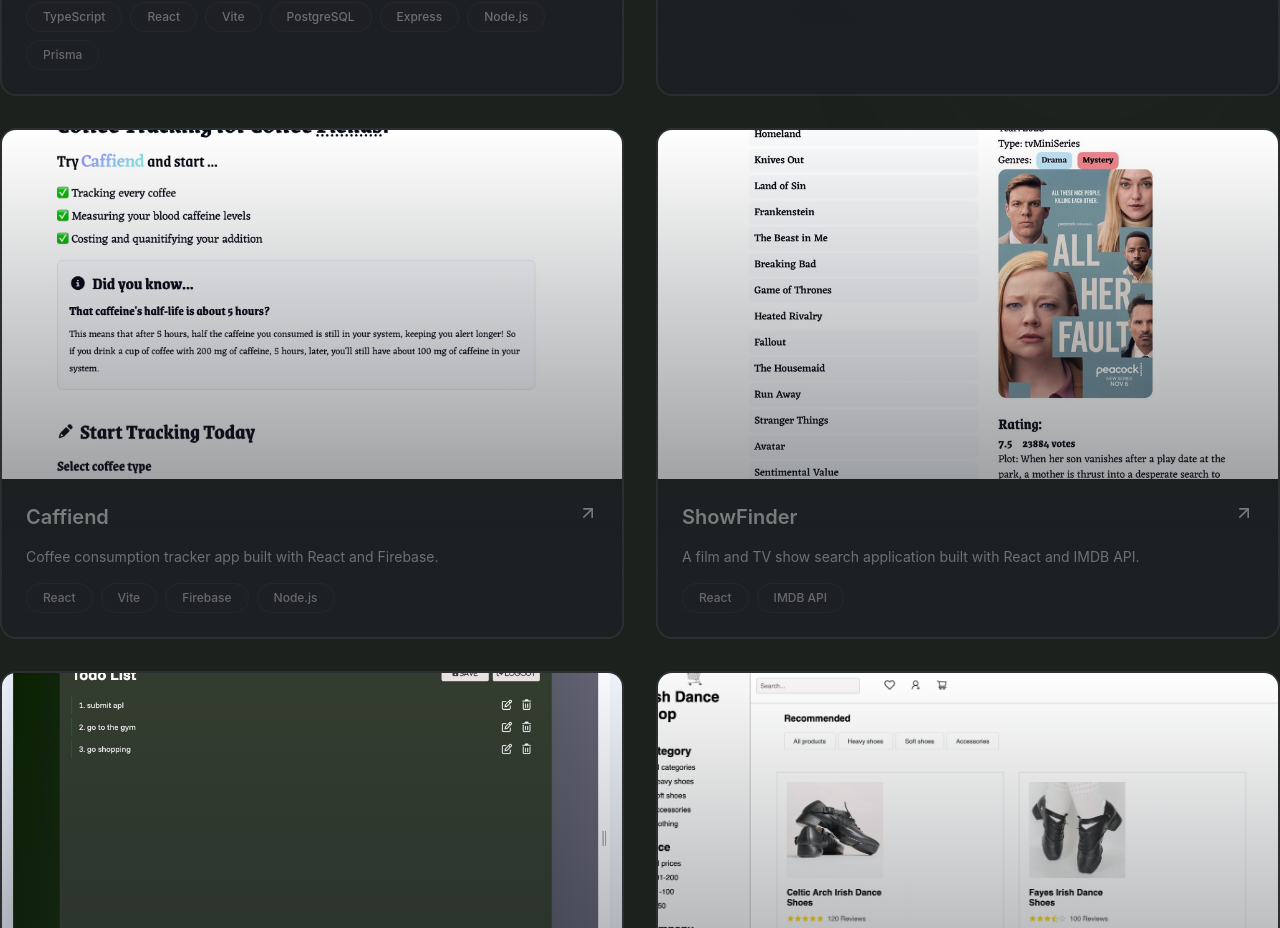
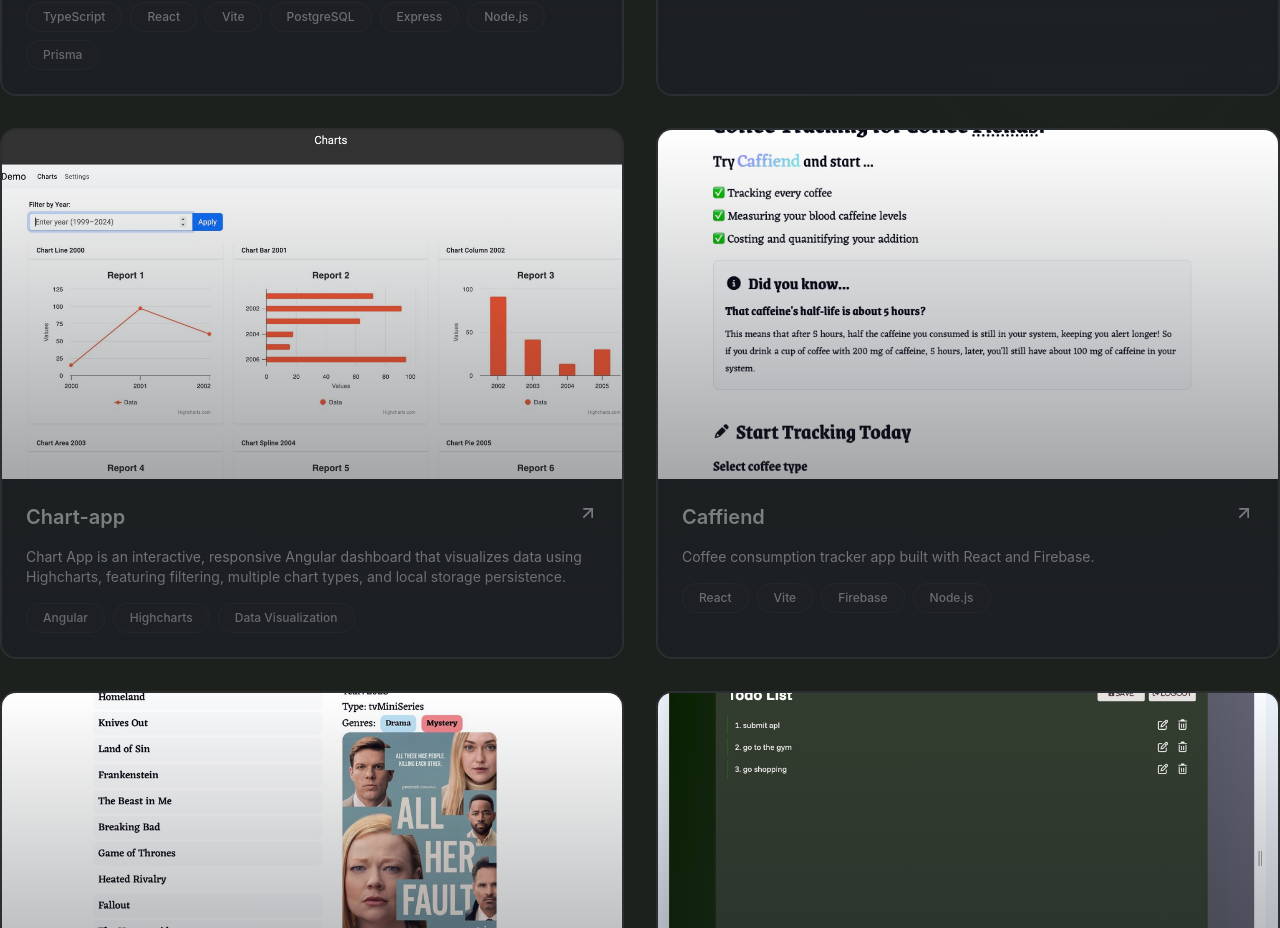
Before and after one commit to lemi35/portfolio-lm, a React (Vite) app: page / in a window 1280 px wide. Shown: the part 3640-4568 px from the top of the page. Built offline with nearby package versions, Linux system fonts and the light colour scheme.

Commit message:
Chart-app

```diff
--- a/src/sections/Projects.jsx
+++ b/src/sections/Projects.jsx
@@ -17,6 +17,14 @@
         img: "/pawsome.jpeg",
         tags: ["React", "Vite", "Firebase", "Antigravity API", "Node.js"],
         github: "https://github.com/lemi35/pawsome",
+    },
+    {
+        title: "Chart-app",
+        description: "Chart App is an interactive, responsive Angular dashboard that visualizes data using Highcharts, featuring filtering, multiple chart types, and local storage persistence.",
+        link: "https://chart-app-lm.vercel.app/",
+        img: "/Chart-app.jpeg",
+        tags: ["Angular", "Highcharts", "Data Visualization"],
+        github: "https://github.com/lemi35/chart-app",
     },
     {
         title: "Caffiend",
```
Also changed, not shown: public/Chart-app.jpeg (added).
